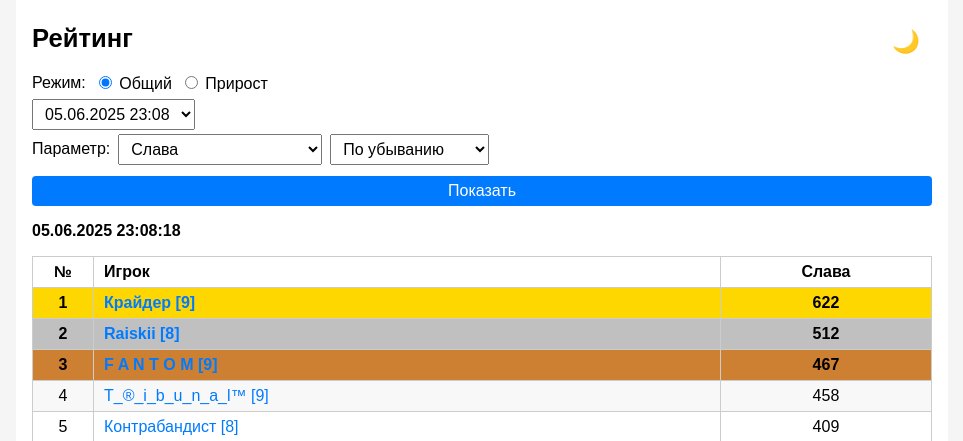
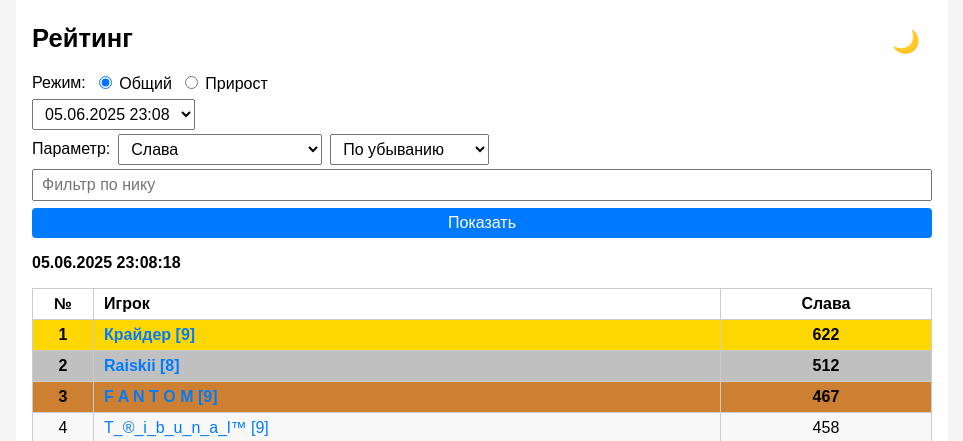
Before and after one commit to TallanLem/ForGlory, a Flask app: page / in a window 1280 px wide. Shown: the top 441 px of the page, without its empty margins (158-1121 px from the left). Run offline with Flask 2, Linux system fonts and the light colour scheme.

Commit message:
Add files via upload

```diff
--- a/templates/index.html
+++ b/templates/index.html
@@ -66,7 +66,7 @@
 				<option value="asc" {% if sort_dir == 'asc' %}selected{% endif %}>По возрастанию</option>
 			</select>
 		</div>
-
+		<input type="text" name="filter" placeholder="Фильтр по нику" value="{{ filter_value or '' }}" class="input">
 		<button type="submit">Показать</button>
 	</form>
 
```
